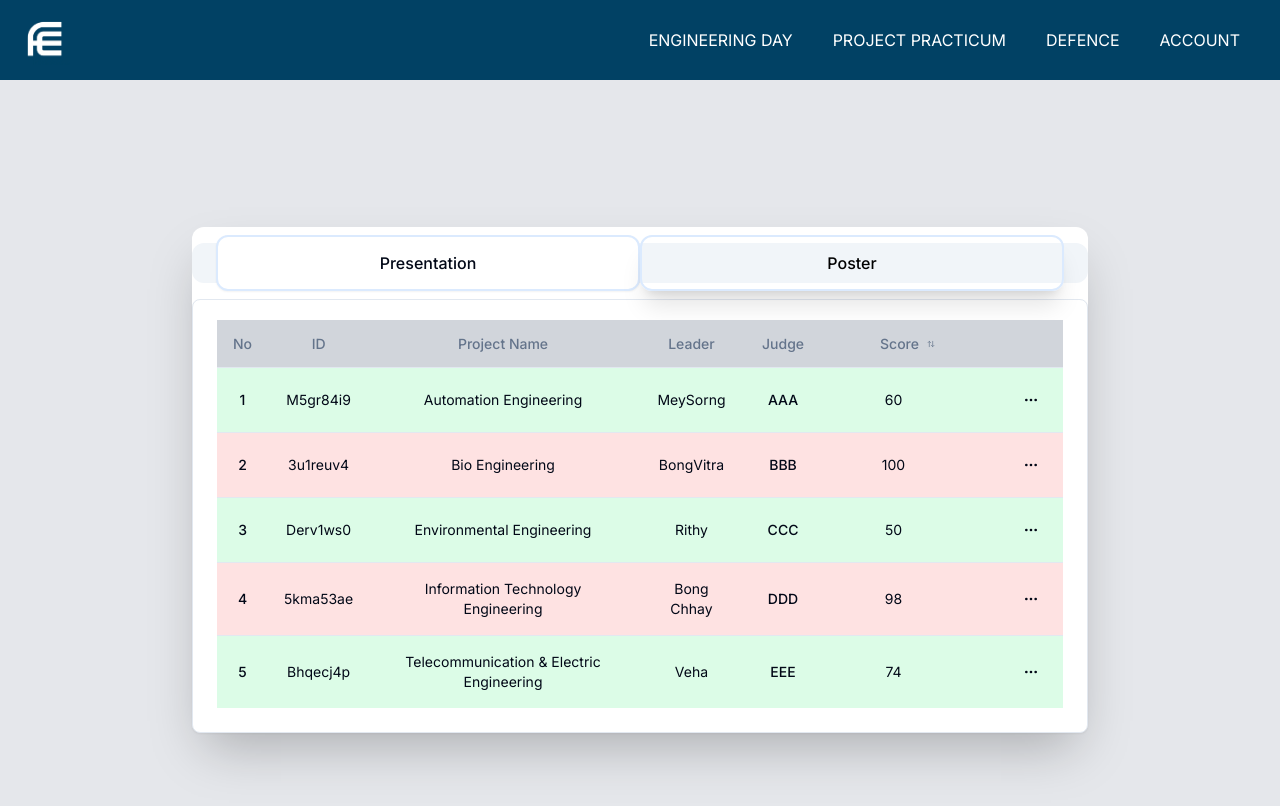
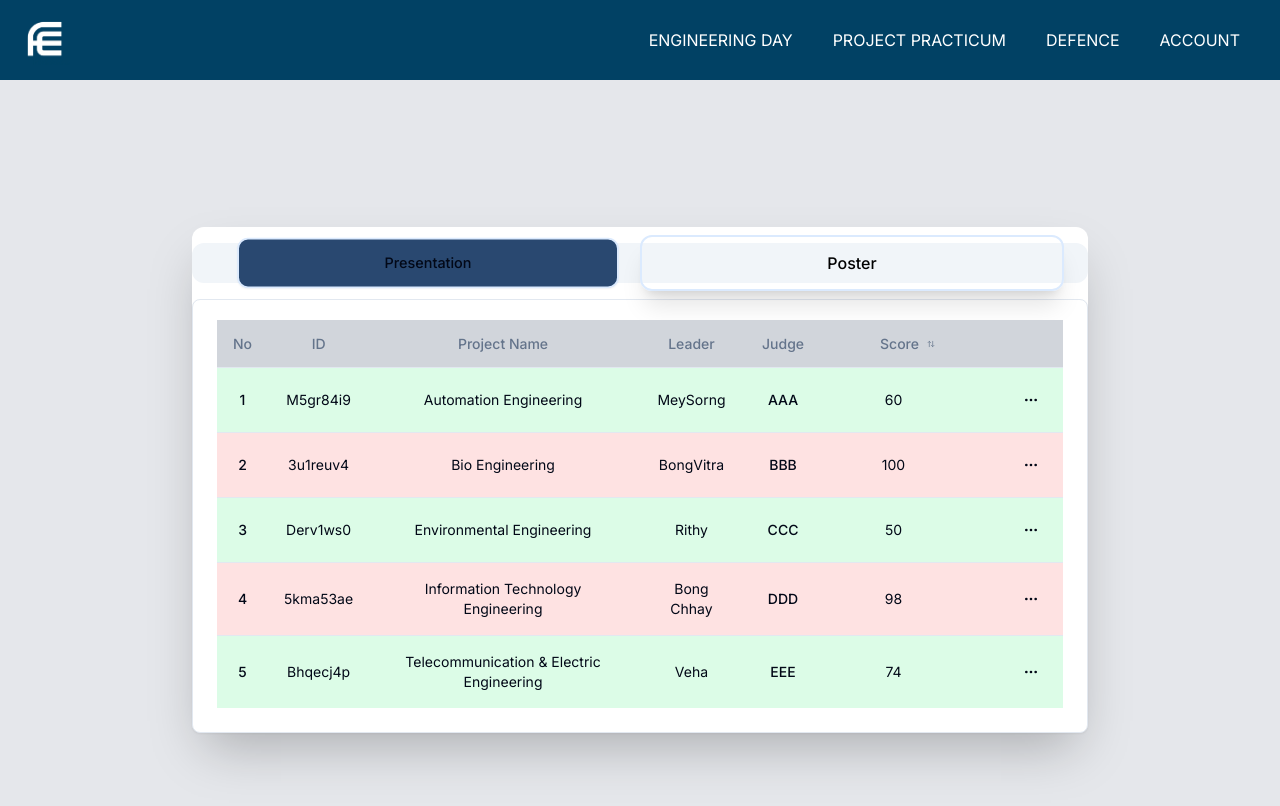
Before and after one commit to vitrasethy/evaluate-system, a Next.js app: page /components/Project in a window 1280 px wide. Shown: the top 806 px of the page. Built offline with nearby package versions, Linux system fonts and the light colour scheme.

Commit message:
moreeeeee

```diff
--- a/app/globals.css
+++ b/app/globals.css
@@ -74,3 +74,9 @@
     @apply bg-background text-foreground;
   }
 }
+
+.data-\[state\=active\]\:shadow-sm[data-state=active] {
+  background-color: rgb(41, 72, 112) !important;
+  transform: scale(0.9);
+  transition: all ease-in-out 0.6s;
+}
```
